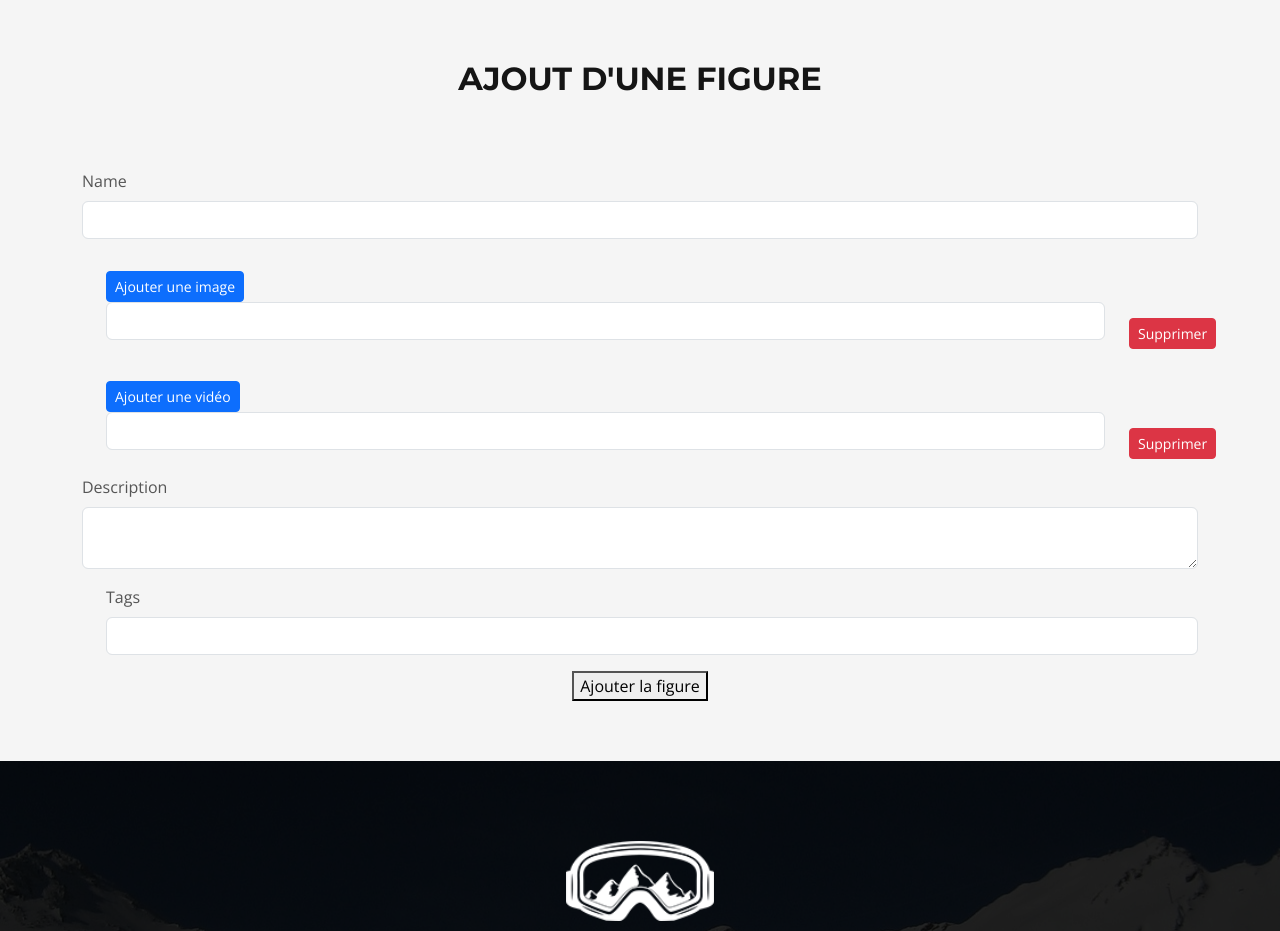
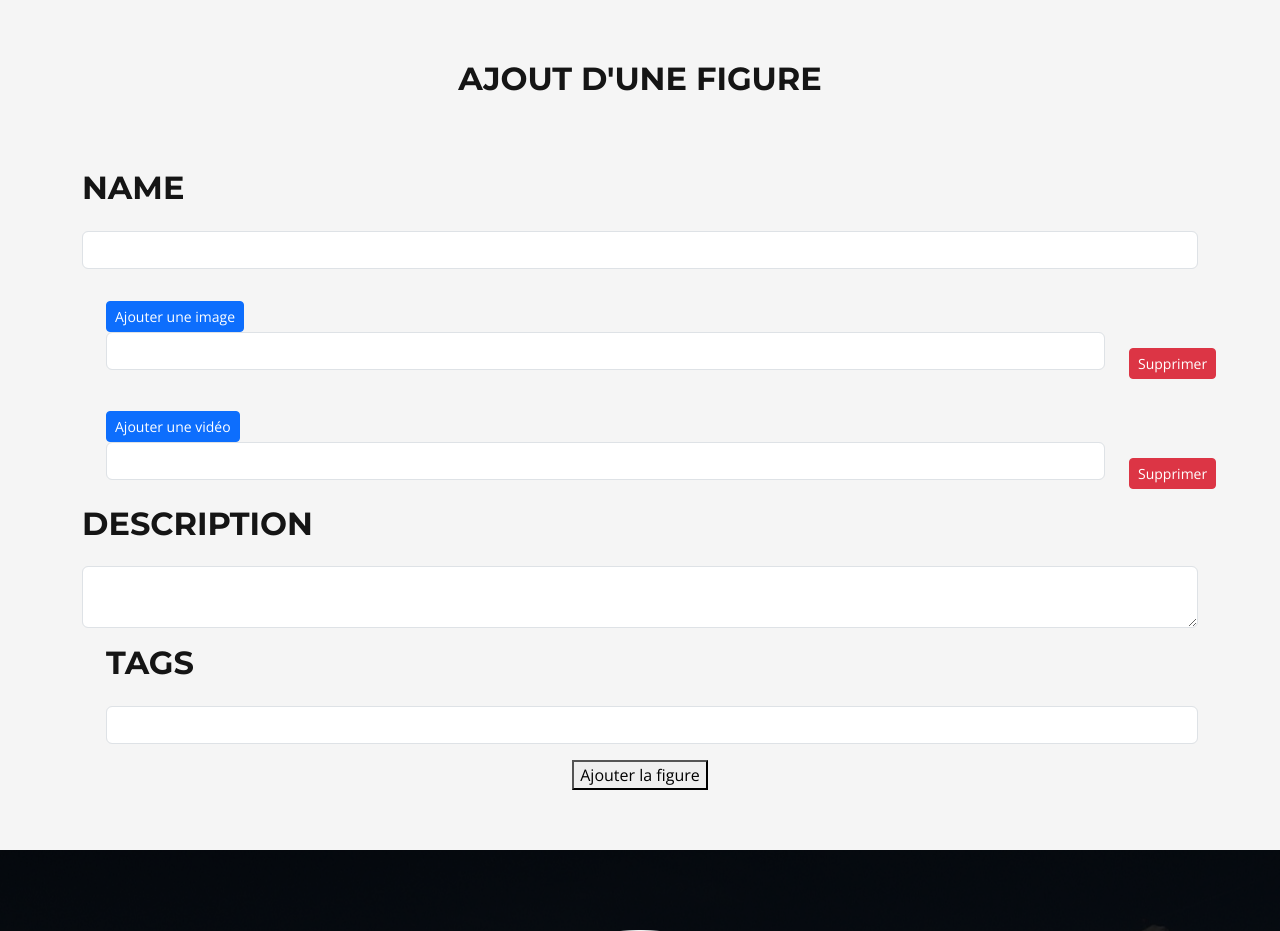
Before and after one commit to damien-jandard/develop-from-a-to-z-the-snowtricks-community-website, a Symfony app: template templates/trick/new.html.twig in a window 1280 px wide. Shown: the part 90-1021 px from the top of the page. Run offline with Twig, Linux system fonts and the light colour scheme; the template is opened without the code that fills it: most values are stand-ins (such as "Sample title", 1, 10 or a date in 2020); form fields are guessed from the names that the template uses; some libraries are stand-ins or nearby versions.

Commit message:
style: Harmonizing the rendering of creating a trick with that of editing

```diff
--- a/templates/trick/new.html.twig
+++ b/templates/trick/new.html.twig
@@ -12,7 +12,9 @@
                 <div class="col">
                     {{ form_start(trickForm, {'attr': {'class': 'trick-form'}}) }}
                         <div class="form-group mt-3">
-                            {{ form_label(trickForm.name) }}
+                            <div class="section-title text-start pb-0">
+                                <h2>{{ form_label(trickForm.name) }}</h2>
+                            </div>
                             {{ form_widget(trickForm.name) }}
                             <div class="form-error text-danger">
                                 {{ form_errors(trickForm.name) }}
@@ -44,14 +46,18 @@
                             </div>
                         {% endif %}
                         <div class="form-group mt-3">
-                            {{ form_label(trickForm.description) }}
+                            <div class="section-title text-start pb-0">
+                                <h2>{{ form_label(trickForm.description) }}</h2>
+                            </div>
                             {{ form_widget(trickForm.description) }}
                             <div class="form-error text-danger">
                                 {{ form_errors(trickForm.description) }}
                             </div>
                         </div>
                         <div class="form-check mt-3">
-                            {{ form_label(trickForm.tags) }}
+                            <div class="section-title text-start pb-0">
+                                <h2>{{ form_label(trickForm.tags) }}</h2>
+                            </div>
                             {{ form_widget(trickForm.tags) }}
                             <div class="form-error text-danger">
                                 {{ form_errors(trickForm.tags) }}
```
